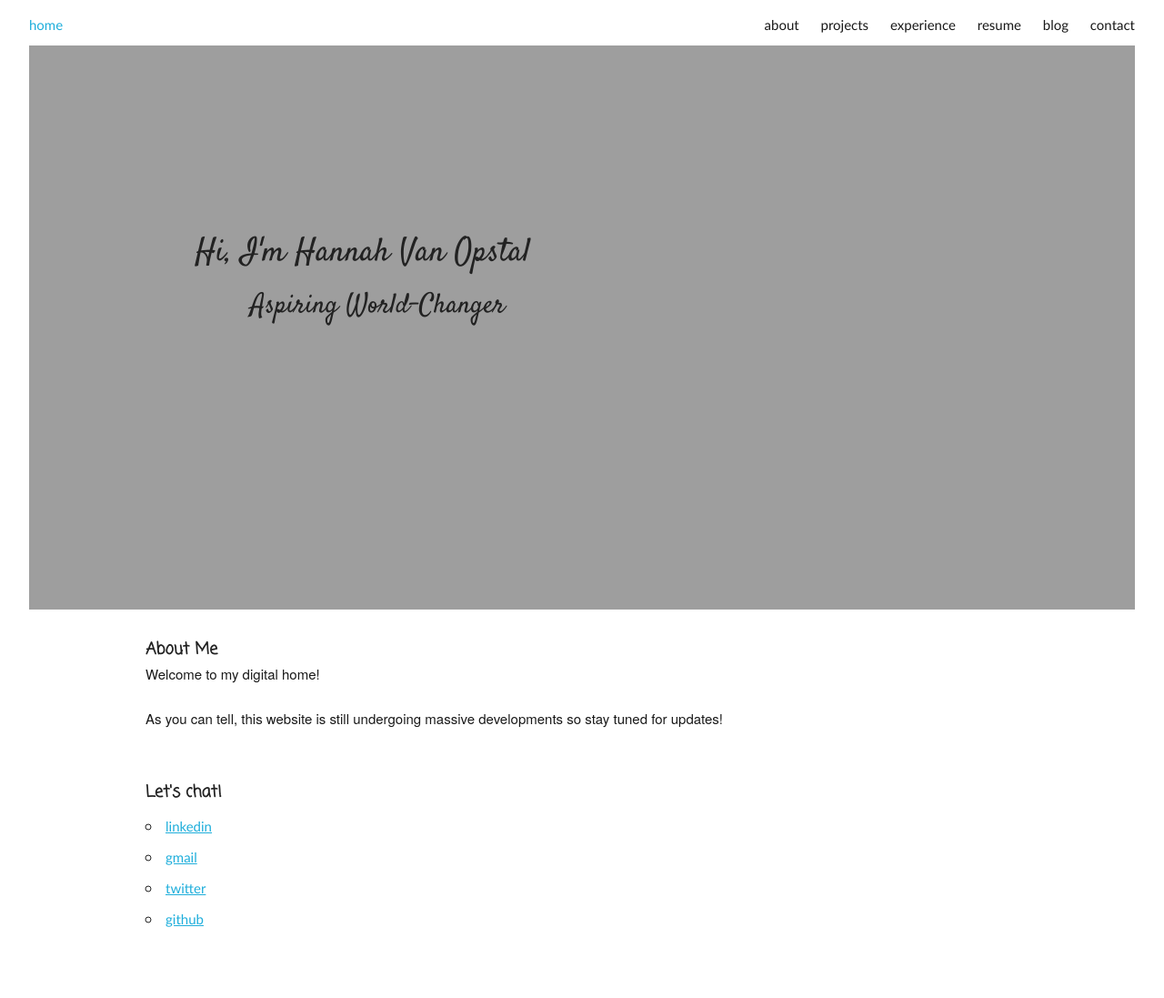
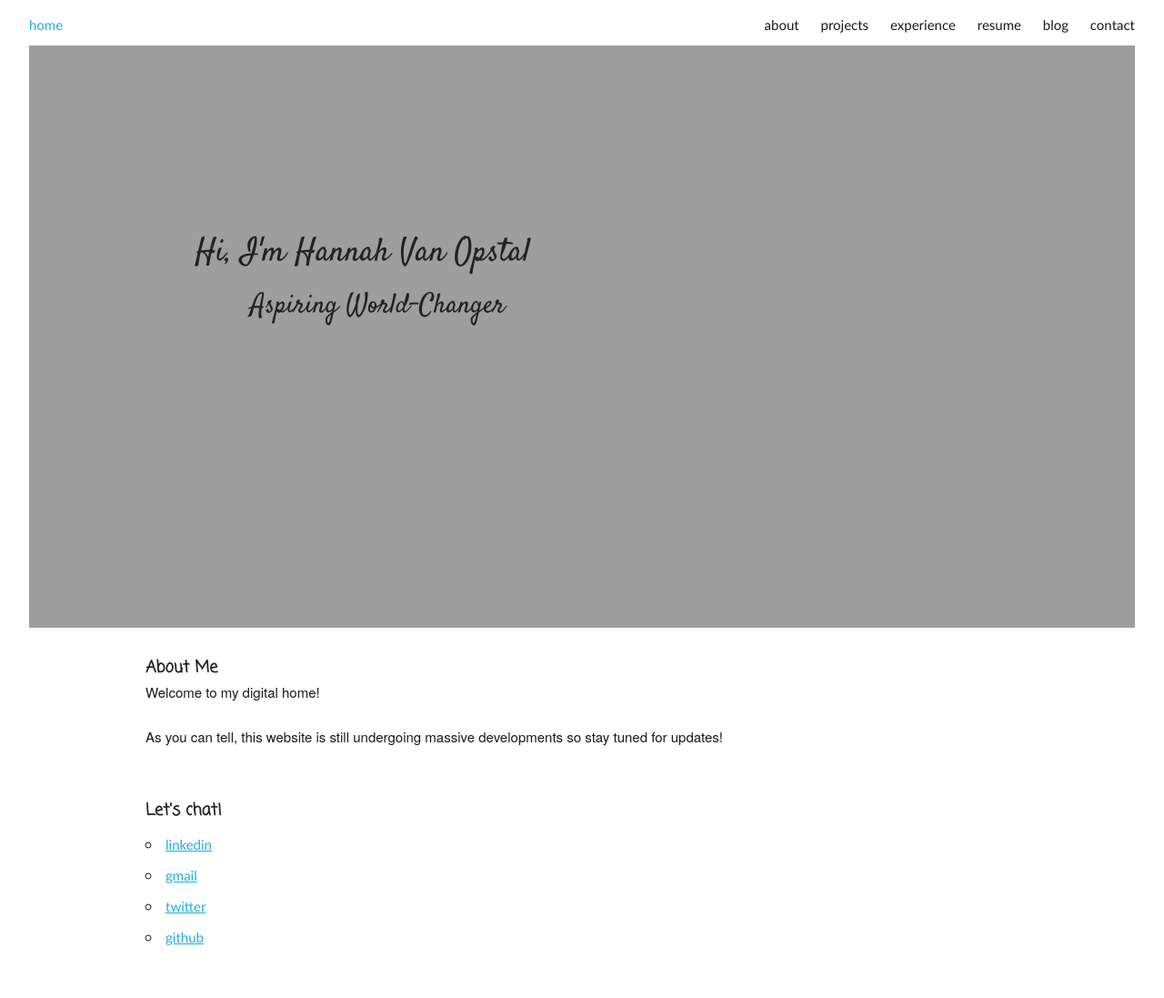
Before and after one commit to hvanopstal/hvanopstal.github.io, a Jekyll site: the page index.html, which Jekyll copies as it is, in a window 1280 px wide. Shown: the whole page at 91% size. Built offline with Jekyll 4.4.1, drawn with Linux system fonts in a browser that asks for light colours; some web fonts are replaced.

Commit message:
Update main.css

```diff
--- a/css/main.css
+++ b/css/main.css
@@ -101,7 +101,7 @@ ul.posts li {
   margin-top: 20px;
   font-family: "Satisfy", "Calibri", Arial;
   width: 100%;
-  height: 620px;
+  height: 640px;
   background-image: url("http://hvanopstal.github.io/PHOTOS/ColumbiaLake-2014.JPG");
   background-position: relative;
   background-size: cover;
```
